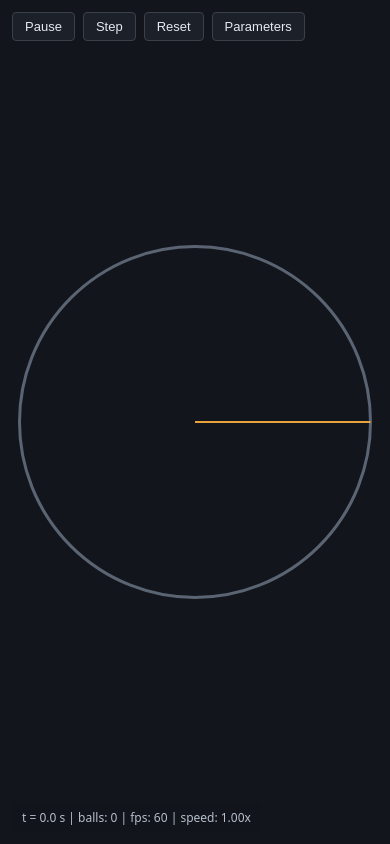
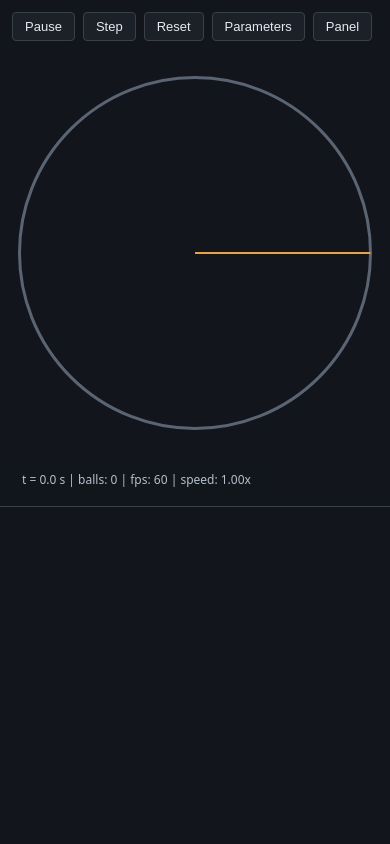
Before and after one commit to ToshihiroIguchi/MillDynamics3, a website built with Vite: page web/index.html in a window 390 px wide. Built offline with nearby package versions, Linux system fonts and the light colour scheme.

Commit message:
Phase 5b: right-side metrics panel layout shell
Restructure the page into `.app > .scene-wrap + .metrics-panel` flex
layout, replace window-based canvas sizing with a ResizeObserver on
`.scene-wrap`, and add a toolbar "Panel" toggle (localStorage
persisted, aria-pressed reflects visibility). The panel itself
(#metrics-panel) is still empty -- its content lands in a follow-up
commit. Toolbar/HUD now mount under .scene-wrap instead of
document.body so they stay over the scene, not the panel, once the
page goes flex.

Co-Authored-By: Claude Sonnet 5 <noreply@anthropic.com>
Claude-Session: https://claude.ai/code/session_01YBVAkaNFtye3F6ZNxpP8Eq

```diff
--- a/web/index.html
+++ b/web/index.html
@@ -9,7 +9,10 @@
     <link rel="stylesheet" href="/styles.css" />
   </head>
   <body>
-    <canvas id="scene"></canvas>
+    <div class="app">
+      <main class="scene-wrap"><canvas id="scene"></canvas></main>
+      <aside class="metrics-panel" id="metrics-panel"></aside>
+    </div>
     <script type="module" src="/src/main.ts"></script>
   </body>
 </html>
--- a/web/src/main.ts
+++ b/web/src/main.ts
@@ -11,13 +11,20 @@ const canvas = document.querySelector<HTMLCanvasElement>("#scene");
 if (!canvas) {
   throw new Error("Missing #scene canvas element");
 }
+const sceneWrapOrNull = document.querySelector<HTMLElement>(".scene-wrap");
+if (!sceneWrapOrNull) {
+  throw new Error("Missing .scene-wrap element");
+}
+const sceneWrap: HTMLElement = sceneWrapOrNull;
 const renderer = new CanvasRenderer(canvas);
 
-function resizeToViewport(): void {
-  renderer.resize(window.innerWidth, window.innerHeight);
+function resizeToWrap(): void {
+  const { clientWidth: w, clientHeight: h } = sceneWrap;
+  if (w <= 0 || h <= 0) return;
+  renderer.resize(w, h);
 }
-resizeToViewport();
-window.addEventListener("resize", resizeToViewport);
+resizeToWrap();
+new ResizeObserver(resizeToWrap).observe(sceneWrap);
 
 const worker = new Worker(new URL("./worker.ts", import.meta.url), { type: "module" });
 
@@ -88,14 +95,49 @@ const paramsModal = createParamsModal((params) => {
   send({ type: "init", params });
 });
 
-createToolbar({
+const PANEL_STORAGE_KEY = "milldynamics.panel";
+
+function readPanelVisiblePref(): boolean {
+  try {
+    const raw = localStorage.getItem(PANEL_STORAGE_KEY);
+    if (raw === null) return true;
+    return JSON.parse(raw) === true;
+  } catch {
+    return true;
+  }
+}
+
+function setPanelCollapsed(collapsed: boolean): void {
+  document.body.classList.toggle("panel-collapsed", collapsed);
+}
+
+const initialPanelVisible = readPanelVisiblePref();
+setPanelCollapsed(!initialPanelVisible);
+
+function togglePanel(): boolean {
+  const wasCollapsed = document.body.classList.contains("panel-collapsed");
+  const nowVisible = wasCollapsed;
+  setPanelCollapsed(!nowVisible);
+  try {
+    localStorage.setItem(PANEL_STORAGE_KEY, JSON.stringify(nowVisible));
+  } catch {
+    // ignore (private browsing / disabled storage)
+  }
+  return nowVisible;
+}
+
+const toolbarEl = createToolbar({
   onTogglePlay: togglePlay,
   onStep: () => send({ type: "step" }),
   onReset: () => send({ type: "init", params: state.params ?? undefined }),
   onOpenParams: () => paramsModal.open(state.params ?? {}),
+  onTogglePanel: togglePanel,
+  initialPanelVisible,
 });
+sceneWrap.appendChild(toolbarEl);
 
 const hud = createHud();
+sceneWrap.appendChild(hud.el);
 
 window.addEventListener("keydown", (event) => {
   if (event.code === "Space" && !(event.target instanceof HTMLElement && event.target.closest("dialog"))) {
--- a/web/src/ui/hud.ts
+++ b/web/src/ui/hud.ts
@@ -22,7 +22,6 @@ function millOf(params: ParamsJson | null): { diameter_m: number; speed_mode: st
 export function createHud(): Hud {
   const el = document.createElement("div");
   el.className = "hud";
-  document.body.appendChild(el);
 
   return {
     el,
--- a/web/src/ui/toolbar.ts
+++ b/web/src/ui/toolbar.ts
@@ -6,6 +6,8 @@ export interface ToolbarCallbacks {
   onStep(): void;
   onReset(): void;
   onOpenParams(): void;
+  onTogglePanel(): boolean; // returns the new "panel visible" state, reflected via aria-pressed
+  initialPanelVisible: boolean;
 }
 
 export function createToolbar(callbacks: ToolbarCallbacks): HTMLElement {
@@ -35,7 +37,15 @@ export function createToolbar(callbacks: ToolbarCallbacks): HTMLElement {
   paramsBtn.textContent = "Parameters";
   paramsBtn.addEventListener("click", () => callbacks.onOpenParams());
 
-  el.append(playPauseBtn, stepBtn, resetBtn, paramsBtn);
-  document.body.appendChild(el);
+  const panelBtn = document.createElement("button");
+  panelBtn.type = "button";
+  panelBtn.textContent = "Panel";
+  panelBtn.setAttribute("aria-pressed", String(callbacks.initialPanelVisible));
+  panelBtn.addEventListener("click", () => {
+    const visible = callbacks.onTogglePanel();
+    panelBtn.setAttribute("aria-pressed", String(visible));
+  });
+
+  el.append(playPauseBtn, stepBtn, resetBtn, paramsBtn, panelBtn);
   return el;
 }
--- a/web/styles.css
+++ b/web/styles.css
@@ -12,12 +12,52 @@ body {
   font-family: system-ui, -apple-system, "Segoe UI", sans-serif;
 }
 
+.app {
+  display: flex;
+  height: 100vh;
+}
+
+.scene-wrap {
+  flex: 1;
+  min-width: 0;
+  position: relative;
+}
+
 #scene {
   display: block;
+  position: absolute;
+  inset: 0;
+}
+
+.metrics-panel {
+  width: 340px;
+  flex: none;
+  overflow-y: auto;
+  border-left: 1px solid #3a4048;
+  font-size: 12px;
+  font-variant-numeric: tabular-nums;
+  background: #12161c;
+}
+
+body.panel-collapsed .metrics-panel {
+  display: none;
+}
+
+@media (max-width: 800px) {
+  .app {
+    flex-direction: column;
+  }
+
+  .metrics-panel {
+    width: auto;
+    height: 40vh;
+    border-left: 0;
+    border-top: 1px solid #3a4048;
+  }
 }
 
 .toolbar {
-  position: fixed;
+  position: absolute;
   top: 12px;
   left: 12px;
   display: flex;
@@ -39,8 +79,12 @@ body {
   background: #262d38;
 }
 
+.toolbar button[aria-pressed="false"] {
+  color: #9aa3b0;
+}
+
 .hud {
-  position: fixed;
+  position: absolute;
   bottom: 12px;
   left: 12px;
   z-index: 10;
```
